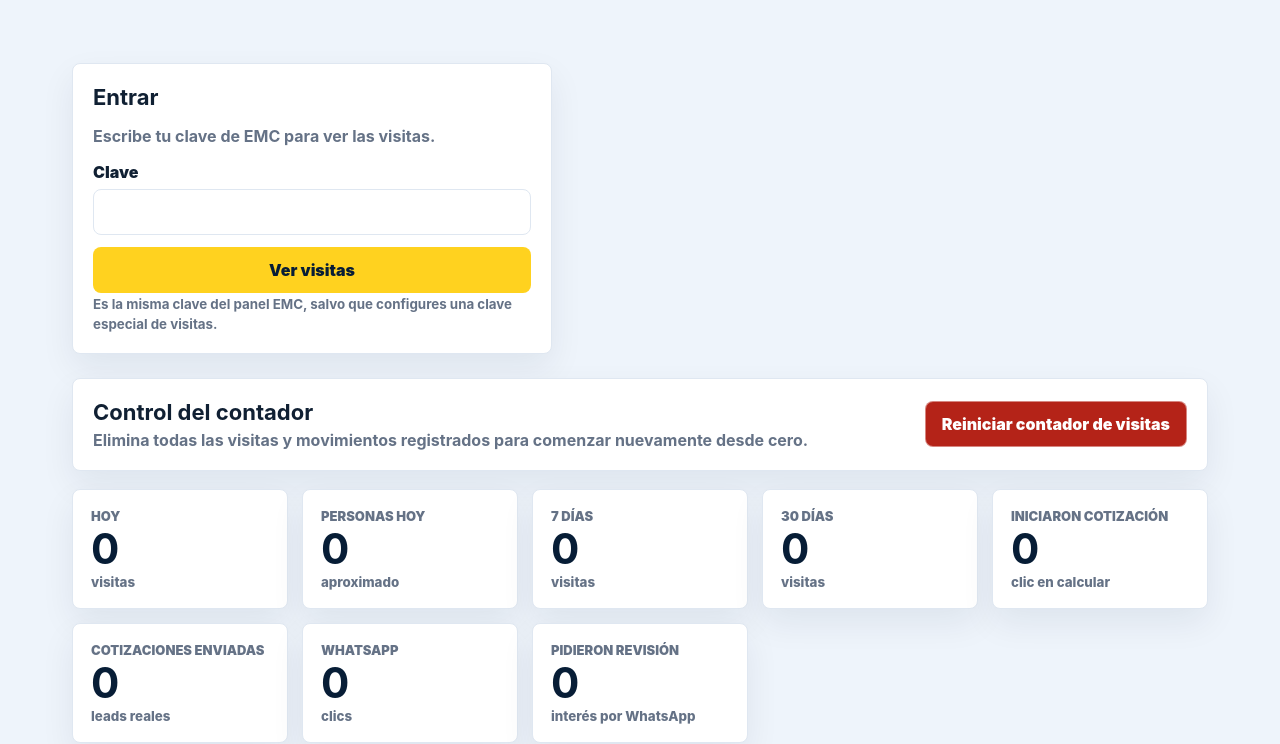
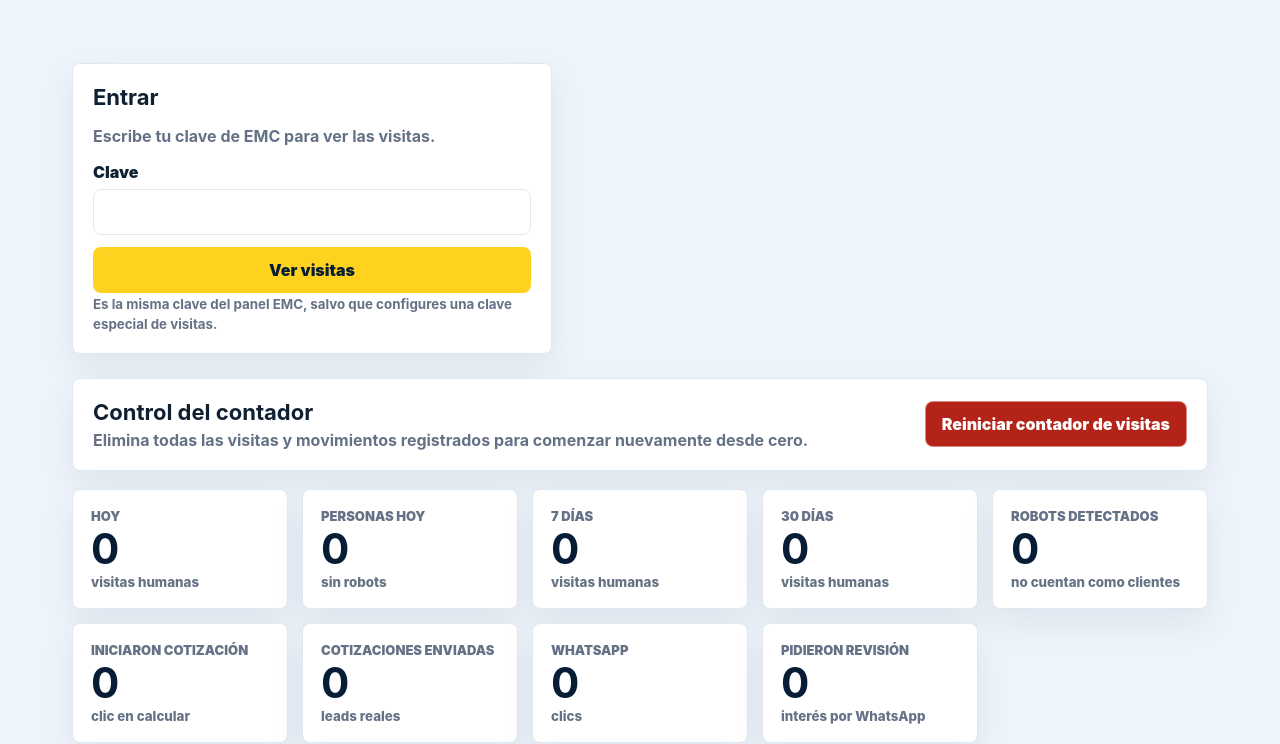
Before and after one commit to emcasgerentegeneral-web/EMC-PINTURA, a website: page public/admin/visitas/index.html in a window 1280 px wide. Shown: the part 212-956 px from the top of the page. Drawn offline with Linux system fonts and the light colour scheme.

Commit message:
Filtra tráfico robot en métricas

```diff
--- a/public/admin/visitas/index.html
+++ b/public/admin/visitas/index.html
@@ -45,22 +45,27 @@
           <article>
             <span>Hoy</span>
             <strong id="todayVisits">0</strong>
-            <small>visitas</small>
+            <small>visitas humanas</small>
           </article>
           <article>
             <span>Personas hoy</span>
             <strong id="todayPeople">0</strong>
-            <small>aproximado</small>
+            <small>sin robots</small>
           </article>
           <article>
             <span>7 días</span>
             <strong id="last7Visits">0</strong>
-            <small>visitas</small>
+            <small>visitas humanas</small>
           </article>
           <article>
             <span>30 días</span>
             <strong id="last30Visits">0</strong>
-            <small>visitas</small>
+            <small>visitas humanas</small>
+          </article>
+          <article>
+            <span>Robots detectados</span>
+            <strong id="crawlerVisits">0</strong>
+            <small>no cuentan como clientes</small>
           </article>
           <article>
             <span>Iniciaron cotización</span>
--- a/public/admin/visitas/visitas.js
+++ b/public/admin/visitas/visitas.js
@@ -22,6 +22,8 @@ function eventLabel(type) {
     quote_start: 'Inició cotización',
     quote_step: 'Paso cotizador',
     quote_sent: 'Cotización enviada',
+    lead_submit: 'Prospecto guardado',
+    lead_fallback_whatsapp: 'Respaldo por WhatsApp',
     whatsapp_click: 'WhatsApp',
     collaborator_start: 'Red EMC',
     collaborator_sent: 'Colaborador enviado'
@@ -71,6 +73,7 @@ async function loadSummary(clave) {
   setText('todayPeople', totals.todayPeople || 0);
   setText('last7Visits', totals.last7Visits || 0);
   setText('last30Visits', totals.last30Visits || 0);
+  setText('crawlerVisits', totals.crawlerVisits || 0);
   setText('quoteStarts', totals.quoteStarts || 0);
   setText('quoteSent', totals.quoteSent || 0);
   setText('whatsappClicks', totals.whatsappClicks || 0);
```
